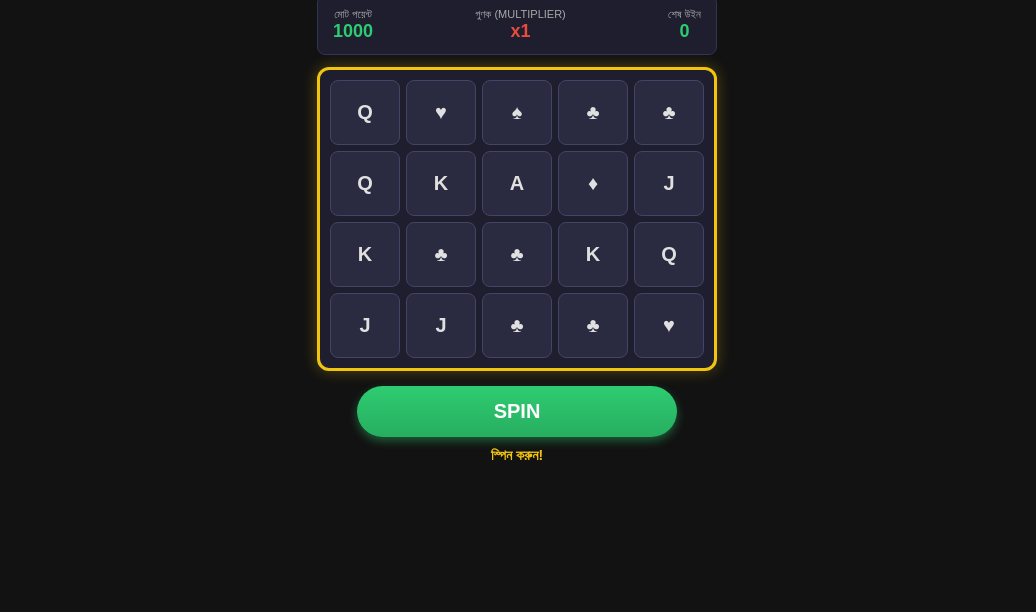
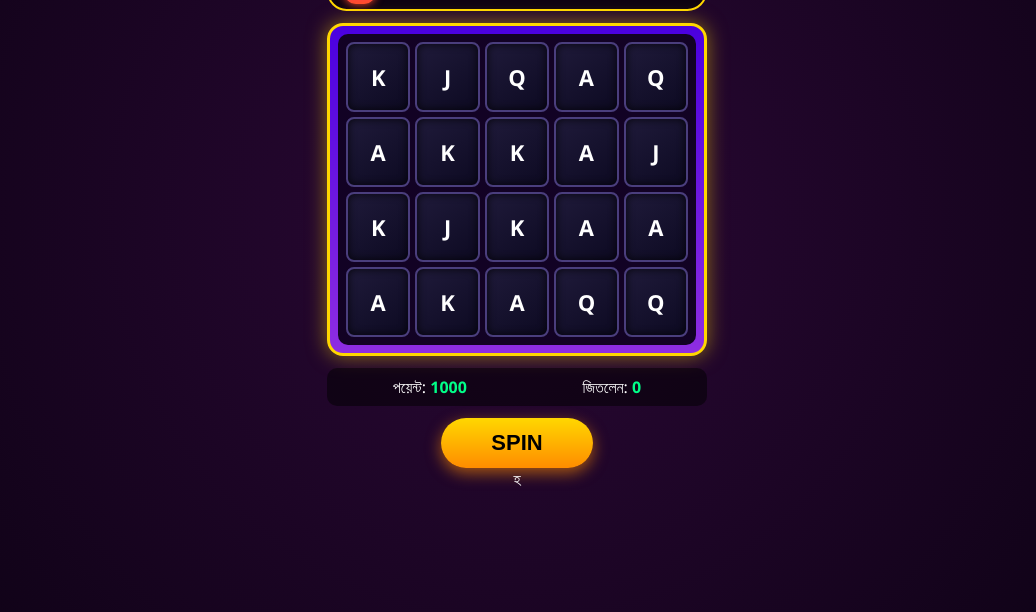
Before and after one commit to rasedulinfinix88-max/super-ace-clone, a plain HTML site: page index.html in a window 1280 px wide. Shown: the part 188-800 px from the top of the page, without its empty margins (123-1159 px from the left). Drawn offline with Linux system fonts and the light colour scheme.

Commit message:
Update index.html

```diff
--- a/index.html
+++ b/index.html
@@ -12,9 +12,9 @@
         }
 
         body {
-            background-color: #121212;
+            background: radial-gradient(circle, #2b0836 0%, #0d0214 100%);
             color: #ffffff;
-            font-family: Arial, sans-serif;
+            font-family: 'Segoe UI', Tahoma, Geneva, Verdana, sans-serif;
             display: flex;
             flex-direction: column;
             align-items: center;
@@ -23,229 +23,221 @@
             padding: 10px;
         }
 
-        h1 {
-            color: #f1c40f;
-            margin-bottom: 10px;
-            font-size: 24px;
-            text-transform: uppercase;
+        /* Top Header & Multiplier Bar */
+        .header-title {
+            color: #ffd700;
+            font-size: 22px;
+            font-weight: 900;
+            text-shadow: 0 0 10px rgba(255, 215, 0, 0.7);
+            margin-bottom: 8px;
+            letter-spacing: 1px;
         }
 
-        /* Stats Dashboard */
-        .dashboard {
+        .multiplier-bar {
             display: flex;
             justify-content: space-between;
             width: 100%;
-            max-width: 400px;
-            background: #1e1e2f;
-            padding: 12px 15px;
-            border-radius: 8px;
+            max-width: 380px;
+            background: rgba(0, 0, 0, 0.6);
+            border: 2px solid #ffd700;
+            border-radius: 25px;
+            padding: 5px 15px;
             margin-bottom: 12px;
-            border: 1px solid #333355;
         }
 
-        .stat-box {
-            text-align: center;
+        .multi-step {
+            font-size: 14px;
+            font-weight: bold;
+            color: #888;
+            padding: 3px 8px;
+            border-radius: 12px;
         }
 
-        .stat-label {
-            font-size: 11px;
-            color: #aaa;
-            text-transform: uppercase;
+        .multi-step.active {
+            color: #fff;
+            background: linear-gradient(180deg, #ff416c, #ff4b2b);
+            box-shadow: 0 0 8px #ff4b2b;
         }
 
-        .stat-value {
-            font-size: 18px;
-            font-weight: bold;
-            color: #2ecc71;
+        /* 5x4 Grid Frame */
+        .slot-frame {
+            background: linear-gradient(180deg, #4a00e0, #8e2de2);
+            padding: 8px;
+            border-radius: 16px;
+            border: 3px solid #ffd700;
+            box-shadow: 0 0 20px rgba(255, 215, 0, 0.5);
+            width: 100%;
+            max-width: 380px;
         }
 
-        .multiplier-value {
-            color: #e74c3c;
-        }
-
-        /* 5x4 Grid Layout */
         .slot-container {
             display: grid;
             grid-template-columns: repeat(5, 1fr);
-            gap: 6px;
-            background: #1e1e2f;
-            padding: 10px;
-            border-radius: 12px;
-            border: 3px solid #f1c40f;
-            box-shadow: 0 0 15px rgba(241, 196, 15, 0.3);
-            width: 100%;
-            max-width: 400px;
+            gap: 5px;
+            background: #120224;
+            padding: 8px;
+            border-radius: 10px;
         }
 
+        /* Card Visual Styling */
         .card {
-            background: #2a2a40;
-            border: 1px solid #444466;
+            background: linear-gradient(145deg, #1f1a3a, #0d0a22);
+            border: 2px solid #4a3e7d;
             border-radius: 8px;
-            height: 65px;
-            display: flex;
-            align-items: center;
-            justify-content: center;
-            font-size: 20px;
-            font-weight: bold;
-            color: #e0e0e0;
-            transition: all 0.2s ease;
-        }
-
-        .card.golden {
-            background: linear-gradient(135deg, #f39c12, #f1c40f);
-            color: #000;
-            border: 2px solid #fff;
-        }
-
-        /* Winning Glow Animation */
-        .card.win {
-            border: 2px solid #2ecc71;
-            box-shadow: 0 0 12px #2ecc71;
-            transform: scale(1.05);
-            background: #27ae60;
-            color: #fff;
-        }
-
-        .controls {
-            margin-top: 15px;
+            height: 70px;
             display: flex;
             flex-direction: column;
             align-items: center;
-            gap: 10px;
+            justify-content: center;
+            font-size: 22px;
+            font-weight: 900;
+            color: #fff;
+            position: relative;
+            box-shadow: inset 0 0 8px rgba(0,0,0,0.8);
+            transition: transform 0.2s;
+        }
+
+        /* Special Super Ace Card Types */
+        .card.golden-card {
+            background: linear-gradient(145deg, #ffe066, #f5a623);
+            border: 2px solid #ffffff;
+            color: #000;
+            box-shadow: 0 0 10px #ffe066;
+        }
+
+        .card.wild-card {
+            background: linear-gradient(145deg, #ff0844, #ffb199);
+            border: 2px solid #fff;
+            color: #fff;
+            text-shadow: 0 0 5px #000;
+            box-shadow: 0 0 12px #ff0844;
+        }
+
+        .card.win-anim {
+            animation: pulse 0.5s infinite alternate;
+            border-color: #00ff88;
+        }
+
+        @keyframes pulse {
+            0% { transform: scale(0.95); box-shadow: 0 0 5px #00ff88; }
+            100% { transform: scale(1.05); box-shadow: 0 0 15px #00ff88; }
+        }
+
+        /* Bottom Controls */
+        .dashboard {
+            display: flex;
+            justify-content: space-around;
             width: 100%;
-            max-width: 400px;
+            max-width: 380px;
+            margin-top: 12px;
+            background: rgba(0, 0, 0, 0.5);
+            padding: 8px;
+            border-radius: 10px;
+        }
+
+        .stat-val {
+            color: #00ff88;
+            font-weight: bold;
+            font-size: 16px;
         }
 
         .spin-btn {
-            background: linear-gradient(180deg, #2ecc71, #27ae60);
-            color: white;
+            margin-top: 12px;
+            background: linear-gradient(180deg, #ffd700, #ff8c00);
+            color: #000;
             border: none;
-            padding: 14px 40px;
-            font-size: 20px;
-            font-weight: bold;
-            border-radius: 50px;
-            box-shadow: 0 4px 10px rgba(46, 204, 113, 0.4);
+            padding: 12px 50px;
+            font-size: 22px;
+            font-weight: 900;
+            border-radius: 30px;
+            box-shadow: 0 5px 15px rgba(255, 140, 0, 0.6);
             cursor: pointer;
-            width: 80%;
-            text-transform: uppercase;
         }
 
         .spin-btn:active {
             transform: scale(0.95);
         }
-
-        .status-text {
-            font-size: 14px;
-            color: #f1c40f;
-            font-weight: bold;
-            min-height: 20px;
-        }
     </style>
 </head>
 <body>
 
-    <h1>SUPER ACE CLONE</h1>
+    <div class="header-title">SUPER ACE</div>
 
-    <!-- Stats Dashboard -->
-    <div class="dashboard">
-        <div class="stat-box">
-            <div class="stat-label">মোট পয়েন্ট</div>
-            <div class="stat-value" id="score">1000</div>
-        </div>
-        <div class="stat-box">
-            <div class="stat-label">গুণক (Multiplier)</div>
-            <div class="stat-value multiplier-value" id="multiplier">x1</div>
-        </div>
-        <div class="stat-box">
-            <div class="stat-label">শেষ উইন</div>
-            <div class="stat-value" id="lastWin">0</div>
-        </div>
+    <!-- Multiplier Bar -->
+    <div class="multiplier-bar">
+        <div class="multi-step active" id="m1">x1</div>
+        <div class="multi-step" id="m2">x2</div>
+        <div class="multi-step" id="m3">x3</div>
+        <div class="multi-step" id="m5">x5</div>
     </div>
 
-    <!-- 5x4 Grid -->
-    <div class="slot-container" id="slotGrid"></div>
-
-    <div class="controls">
-        <button class="spin-btn" onclick="spinReels()">SPIN</button>
-        <div class="status-text" id="statusText">স্পিন করুন!</div>
+    <!-- Slot Main Frame -->
+    <div class="slot-frame">
+        <div class="slot-container" id="slotGrid"></div>
     </div>
 
+    <!-- Stats -->
+    <div class="dashboard">
+        <div>পয়েন্ট: <span class="stat-val" id="score">1000</span></div>
+        <div>জিতলেন: <span class="stat-val" id="win">0</span></div>
+    </div>
+
+    <button class="spin-btn" onclick="spin()">SPIN</button>
+
     <script>
-        const symbols = ['J', 'Q', 'K', 'A', '♠', '♥', '♦', '♣'];
-        const gridContainer = document.getElementById('slotGrid');
-        const scoreEl = document.getElementById('score');
-        const multiplierEl = document.getElementById('multiplier');
-        const lastWinEl = document.getElementById('lastWin');
-        const statusText = document.getElementById('statusText');
+        const symbols = ['J', 'Q', 'K', 'A'];
+        const grid = document.getElementById('slotGrid');
+        let totalScore = 1000;
 
-        let totalScore = 1000;
-        let gridData = [];
-
-        function initGrid() {
-            gridContainer.innerHTML = '';
-            gridData = [];
-            for (let i = 0; i < 20; i++) {
+        function init() {
+            grid.innerHTML = '';
+            for(let i=0; i<20; i++) {
                 const card = document.createElement('div');
                 card.className = 'card';
-                const randomSym = symbols[Math.floor(Math.random() * symbols.length)];
-                card.innerText = randomSym;
-                gridContainer.appendChild(card);
-                gridData.push({ element: card, symbol: randomSym });
+                card.innerText = symbols[Math.floor(Math.random()*symbols.length)];
+                grid.appendChild(card);
             }
         }
 
-        function spinReels() {
-            statusText.innerText = 'স্পিন হচ্ছে...';
-            let winAmount = 0;
+        function spin() {
+            const cards = document.querySelectorAll('.card');
+            let winVal = 0;
 
-            // Reset Win Classes
-            gridData.forEach(item => {
-                item.element.classList.remove('win', 'golden');
-                const isGolden = Math.random() < 0.15;
-                const randomSym = symbols[Math.floor(Math.random() * symbols.length)];
+            cards.forEach(card => {
+                card.classList.remove('golden-card', 'wild-card', 'win-anim');
 
-                item.symbol = randomSym;
-                item.element.innerText = randomSym;
-
-                if (isGolden) item.element.classList.add('golden');
+                const rand = Math.random();
+                if(rand < 0.1) {
+                    // 10% Chance Wild Card
+                    card.innerText = 'WILD';
+                    card.classList.add('wild-card');
+                } else if(rand < 0.25) {
+                    // 15% Chance Golden Card
+                    card.innerText = symbols[Math.floor(Math.random()*symbols.length)];
+                    card.classList.add('golden-card');
+                } else {
+                    card.innerText = symbols[Math.floor(Math.random()*symbols.length)];
+                }
             });
 
-            // Winning Logic (Row Check)
-            // Checks each row for 3 or more matching adjacent symbols
-            for (let row = 0; row < 4; row++) {
-                for (let col = 0; col < 3; col++) {
-                    let idx1 = row * 5 + col;
-                    let idx2 = row * 5 + (col + 1);
-                    let idx3 = row * 5 + (col + 2);
-
-                    if (gridData[idx1].symbol === gridData[idx2].symbol &&
-                        gridData[idx2].symbol === gridData[idx3].symbol) {
-
-                        gridData[idx1].element.classList.add('win');
-                        gridData[idx2].element.classList.add('win');
-                        gridData[idx3].element.classList.add('win');
-
-                        winAmount += 50; // Award 50 points per match
-                    }
-                }
+            // Random Win Simulation
+            if(Math.random() > 0.5) {
+                winVal = Math.floor(Math.random()*100) + 20;
+                totalScore += winVal;
+                document.getElementById('m2').classList.add('active');
+                cards[0].classList.add('win-anim');
+                cards[1].classList.add('win-anim');
+                cards[2].classList.add('win-anim');
+            } else {
+                document.getElementById('m2').classList.remove('active');
             }
 
-            // Update Dashboard
-            if (winAmount > 0) {
-                totalScore += winAmount;
-                lastWinEl.innerText = '+' + winAmount;
-                multiplierEl.innerText = 'x2';
-                statusText.innerText = 'অভিনন্দন! আপনি পয়েন্ট জিতেছেন!';
-            } else {
-                lastWinEl.innerText = '0';
-                multiplierEl.innerText = 'x1';
-                statusText.innerText = 'আবার চেষ্টা করুন!';
-            }
-
-            scoreEl.innerText = totalScore;
+            document.getElementById('score').innerText = totalScore;
+            document.getElementById('win').innerText = winVal;
         }
 
-        initGrid();
+        init();
     </script>
 </body>
 </html>
+হ
```
